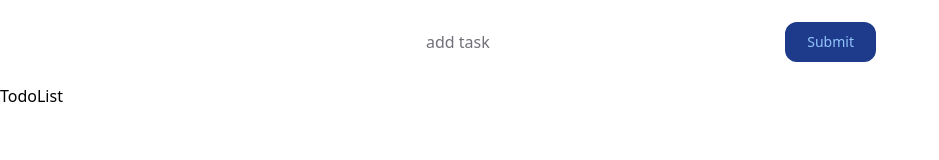
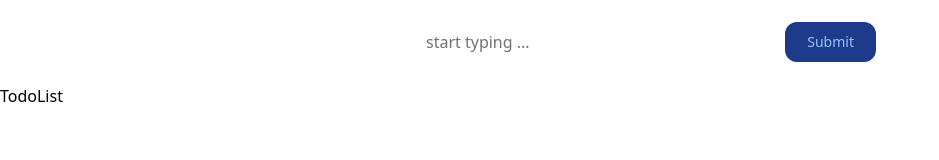
Before and after one commit to Andriikryl/to-do-app-ts, a React (Vite) app: page / in a window 1280 px wide. Shown: the top 160 px of the page, without its empty margins (0-939 px from the left). Built offline with nearby package versions, Linux system fonts and the light colour scheme.

Commit message:
add Input component

```diff
--- a/src/components/AddTodo.tsx
+++ b/src/components/AddTodo.tsx
@@ -21,13 +21,13 @@ export const AddTodo = () => {
     <div>
       <form onSubmit={handelSubmission}>
         <div className="flex items-center w-full max-w-lg gap-2 p-5 m-auto">
-          <input
+          <Input
             ref={inputRef}
             value={input}
             onChange={(e) => setInput(e.target.value)}
             type="text"
             className="w-full px-5 py-2 bg-transparent border-2 outline-none border-zinc-600 rounded-xl placeholder:text-zinc-500 focus:border-white"
-            placeholder="add task"
+            placeholder="start typing ..."
           />
           <button
             type="submit"
--- a/src/components/Input.tsx
+++ b/src/components/Input.tsx
@@ -3,6 +3,18 @@ import cn from "classnames";
 
 import React from "react";
 
-export const Input = () => {
-  return <div>Input</div>;
-};
+export const Input = forwardRef<
+  HTMLInputElement,
+  InputHTMLAttributes<HTMLInputElement>
+>(({ className, ...rest }, ref) => {
+  return (
+    <input
+      {...rest}
+      ref={ref}
+      className={cn(
+        "w-full px-5 py-2 bg-transparent border-2 outline-none border-zinc-600 rounded-xl placeholder:text-zinc-500 focus:border-white",
+        className
+      )}
+    />
+  );
+});
```
